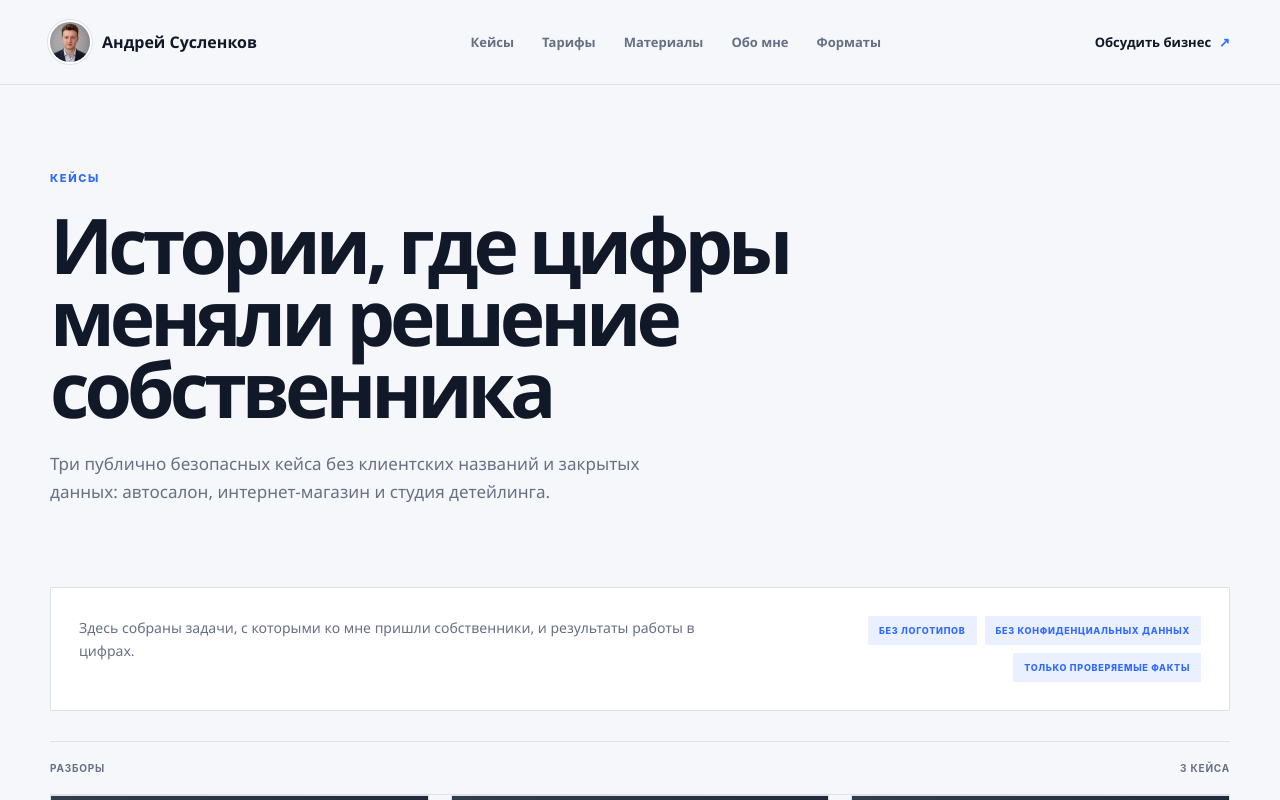
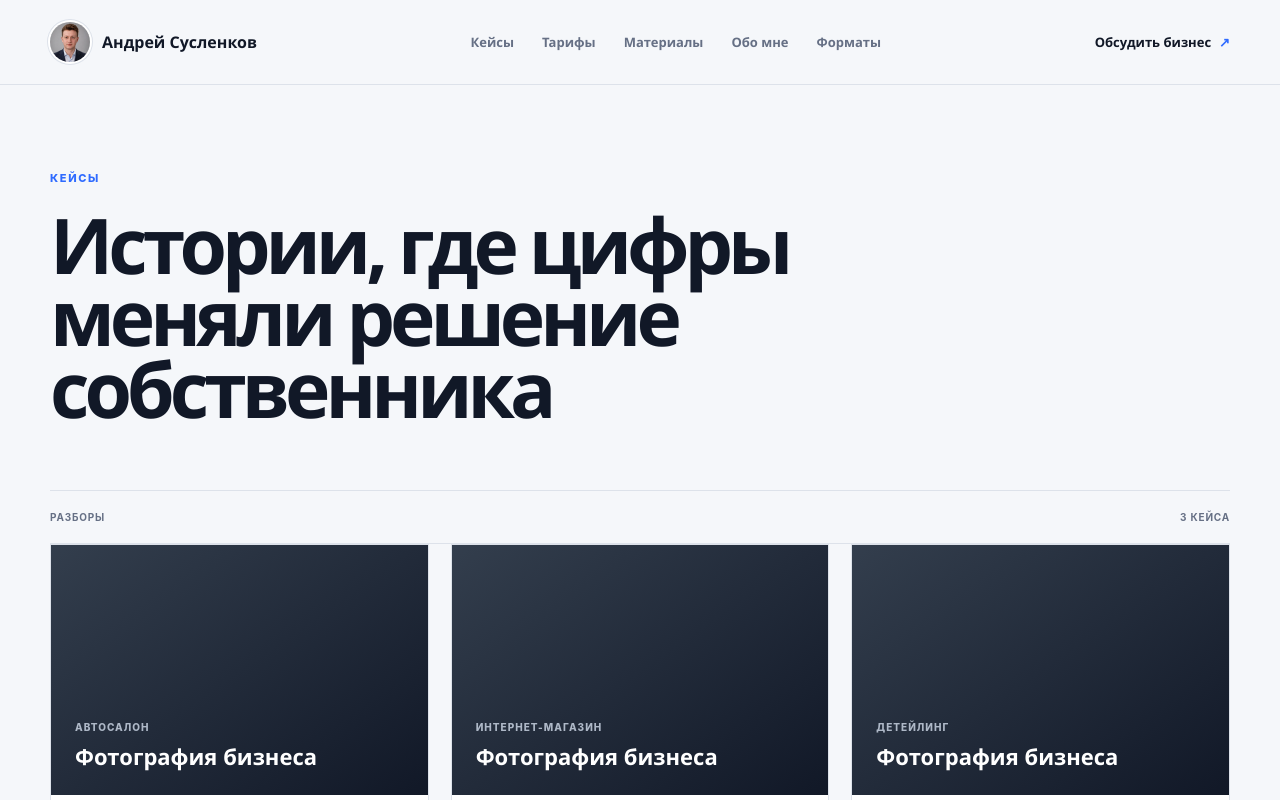
Before and after one commit to Kj9516/andrew-cfo-portfolio, a Next.js app: page /cases in a window 1280 px wide. Shown: the top 800 px of the page. Built offline with nearby package versions, Linux system fonts and the light colour scheme.

Commit message:
fix: remove redundant cases introduction

```diff
--- a/app/cases/page.tsx
+++ b/app/cases/page.tsx
@@ -19,22 +19,13 @@ export const metadata: Metadata = {
 
 export default function CasesPage() {
   return (
-    <main>
+    <main className="cases-page">
       <Header />
       <PageHeader
         kicker="Кейсы"
         title="Истории, где цифры меняли решение собственника"
-        lead="Три публично безопасных кейса без клиентских названий и закрытых данных: автосалон, интернет-магазин и студия детейлинга."
       />
       <section className="cases-catalog shell" aria-label="Список кейсов">
-        <div className="cases-catalog-intro">
-          <p>Здесь собраны задачи, с которыми ко мне пришли собственники, и результаты работы в цифрах.</p>
-          <div aria-label="Подход к кейсам">
-            <span>без логотипов</span>
-            <span>без конфиденциальных данных</span>
-            <span>только проверяемые факты</span>
-          </div>
-        </div>
         <div className="catalog-heading">
           <span>Разборы</span>
           <span>{orderedCases.length} кейса</span>
```
Also changed, not shown: app/globals.css.
